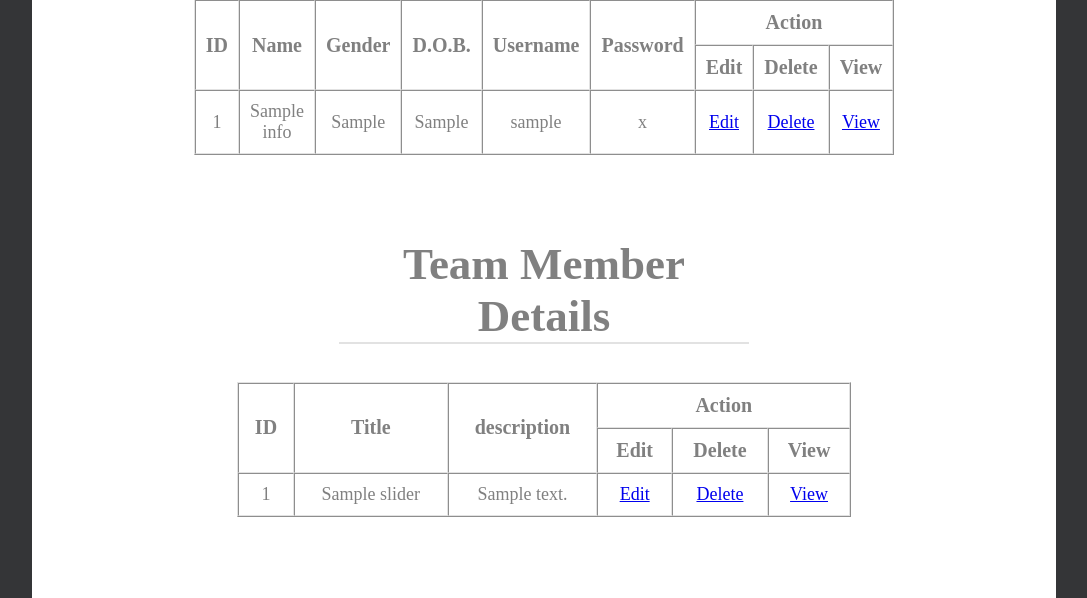
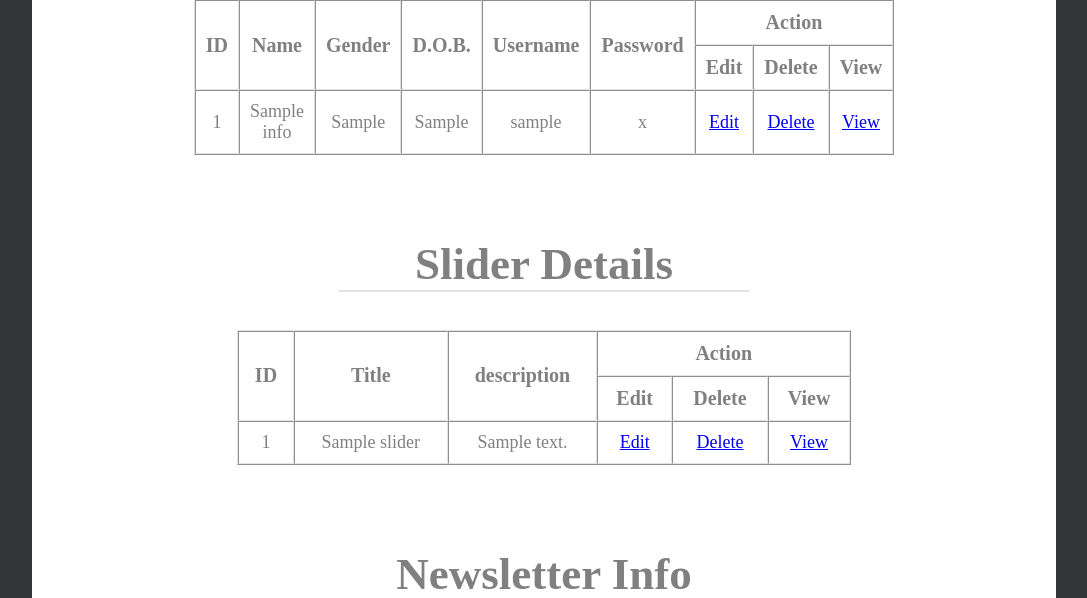
Before and after one commit to ShahilJha/webproject, a PHP site: page /admin_bash.php in a window 1280 px wide. Shown: the part 752-1350 px from the top of the page, without its empty margins (96-1183 px from the left). Run offline with PHP 8.4, Linux system fonts and the light colour scheme; the visitor is signed in with stand-in values (Sample User, id 1); tables that the repository leaves empty or names only in its code hold one stand-in row (values such as "Sample post").

Commit message:
corrected mistake of wrong title in slider details table

```diff
--- a/admin_bash.php
+++ b/admin_bash.php
@@ -117,7 +117,7 @@ $result2 = mysqli_query($con,$query2) or die(mysqli_error($con));
 $query4 = "SELECT * FROM index_slider";
 $result4 = mysqli_query($con,$query4) or die(mysqli_error($con));
 ?>
-<div align="center" class="post-title"><h2>Team Member Details</h2></div>
+<div align="center" class="post-title"><h2>Slider Details</h2></div>
 <div class="admin_bash_table">
 <p align="center">
 <table border="1" cellspacing="0px" cellpadding="10px">
```
